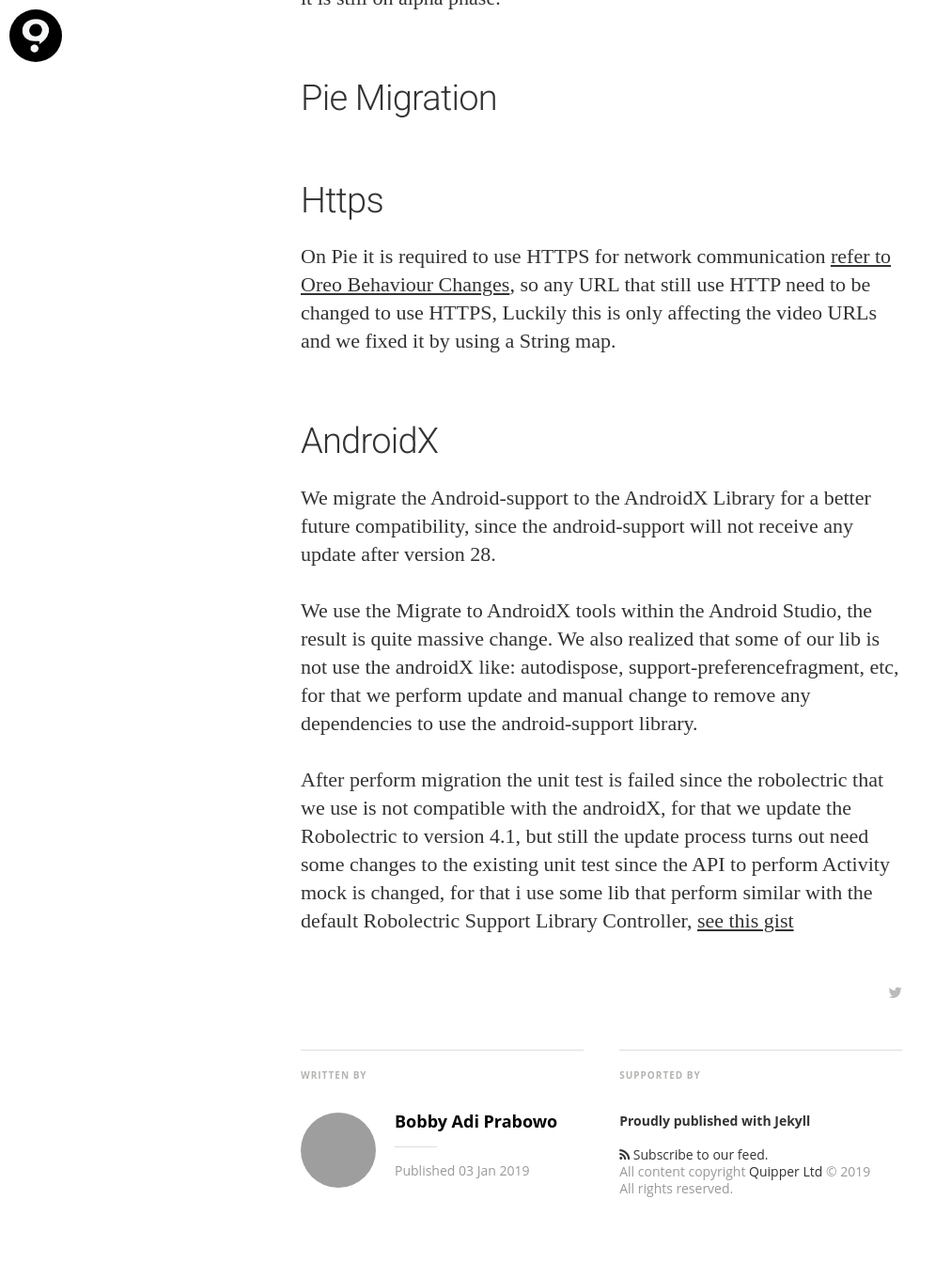
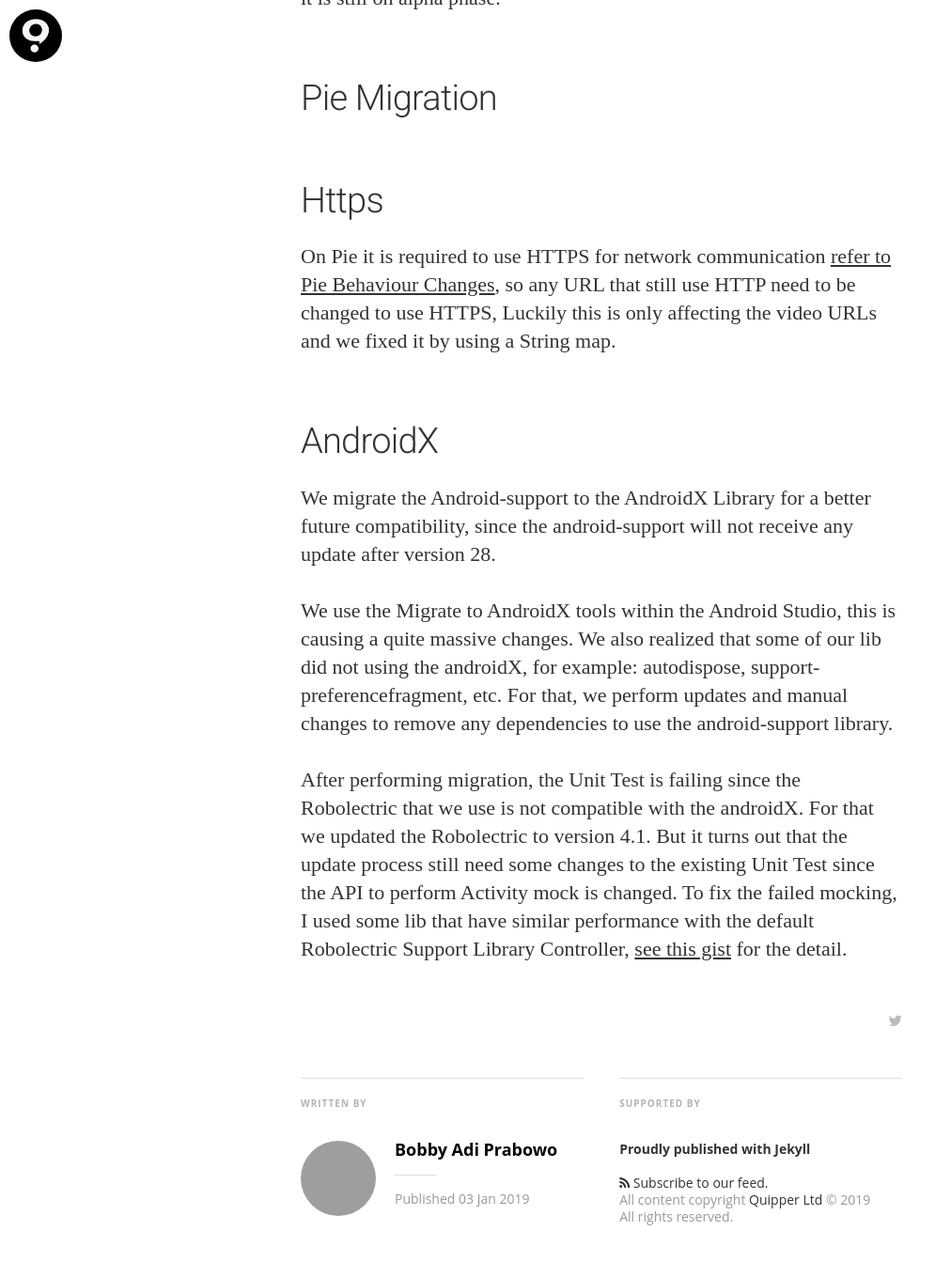
Before and after one commit to tamatamvan/quipper.github.io, a Jekyll site: the page built from _posts/2018-10-18-android-pie-migration.markdown, in a window 1280 px wide and 1400 px high, scrolled down 1382 px. Shown: the top 1343 px of the window at 94% size, without its empty margins (0-1012 px from the left). Built offline with Jekyll 4.4.1, drawn with Linux system fonts in a browser that asks for light colours; nearby versions of some CDN libraries; some web fonts are replaced; comment, search, counter and statistics services are not loaded; grey boxes are pictures that could not be loaded.

Commit message:
fix grammar and content

````diff
--- a/_posts/2018-10-18-android-pie-migration.markdown
+++ b/_posts/2018-10-18-android-pie-migration.markdown
@@ -27,11 +27,11 @@ On Oreo, ```startService()``` will throw ```IllegalStateException```. This can b
 # Pie Migration
 
 ## Https
-On Pie it is required to use HTTPS for network communication [refer to Oreo Behaviour Changes](https://developer.android.com/about/versions/oreo/android-8.0-changes), so any URL that still use HTTP need to be changed to use HTTPS, Luckily this is only affecting the video URLs and we fixed it by using a String map.
+On Pie it is required to use HTTPS for network communication [refer to Pie Behaviour Changes](https://android-developers.googleblog.com/2018/08/introducing-android-9-pie.html), so any URL that still use HTTP need to be changed to use HTTPS, Luckily this is only affecting the video URLs and we fixed it by using a String map.
 
 # AndroidX
 We migrate the Android-support to the AndroidX Library for a better future compatibility, since the android-support will not receive any update after version 28.
 
-We use the Migrate to AndroidX tools within the Android Studio, the result is quite massive change. We also realized that some of our lib is not use the androidX like: autodispose, support-preferencefragment, etc, for that we perform update and manual change to remove any dependencies to use the android-support library.
+We use the Migrate to AndroidX tools within the Android Studio, this is causing a quite massive changes. We also realized that some of our lib did not using the androidX, for example: autodispose, support-preferencefragment, etc. For that, we perform updates and manual changes to remove any dependencies to use the android-support library.
 
-After perform migration the unit test is failed since the robolectric that we use is not compatible with the androidX, for that we update the Robolectric to version 4.1, but still the update process turns out need some changes to the existing unit test since the API to perform Activity mock is changed, for that i use some lib that perform similar with the default Robolectric Support Library Controller, [see this gist](https://gist.github.com/bopbi/0d9b3c41e8241a5f15579c5f072a5ece)
+After performing migration, the Unit Test is failing since the Robolectric that we use is not compatible with the androidX. For that we updated the Robolectric to version 4.1. But it turns out that the update process still need some changes to the existing Unit Test since the API to perform Activity mock is changed. To fix the failed mocking, I used some lib that have similar performance with the default Robolectric Support Library Controller, [see this gist](https://gist.github.com/bopbi/0d9b3c41e8241a5f15579c5f072a5ece) for the detail.
````
